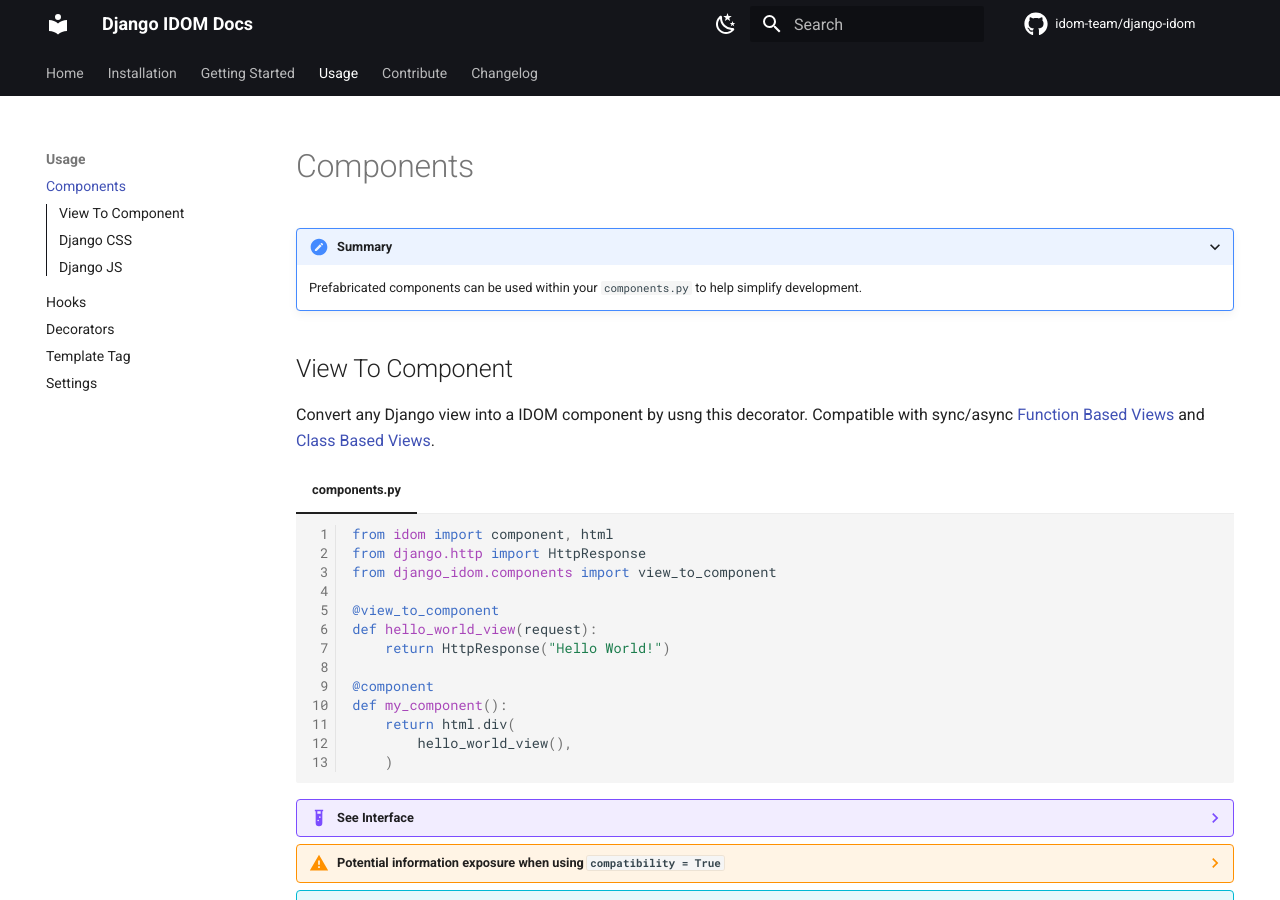
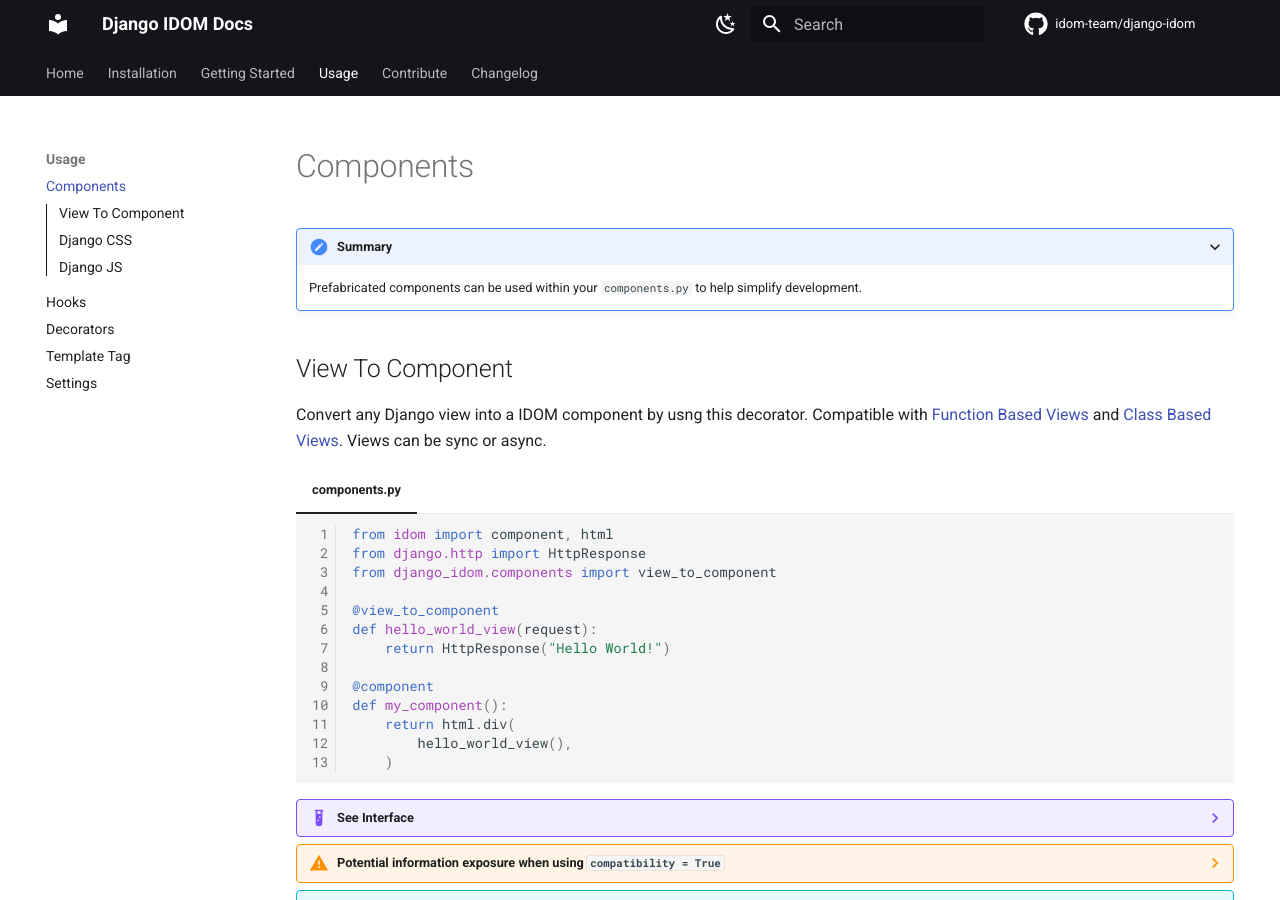
Before and after one commit to reactive-python/reactpy-django, an MkDocs documentation site: the page built from docs/src/features/components.md, in a window 1280 px wide and 900 px high. Built offline with MkDocs 1.6.1 and Material for MkDocs 9.7.7, drawn with Linux system fonts in a browser that asks for light colours; comment, search, counter and statistics services are not loaded.

Commit message:
clarify sync/async support

```diff
--- a/docs/src/features/components.md
+++ b/docs/src/features/components.md
@@ -4,7 +4,7 @@
 
 ## View To Component
 
-Convert any Django view into a IDOM component by usng this decorator. Compatible with sync/async [Function Based Views](https://docs.djangoproject.com/en/dev/topics/http/views/) and [Class Based Views](https://docs.djangoproject.com/en/dev/topics/class-based-views/).
+Convert any Django view into a IDOM component by usng this decorator. Compatible with [Function Based Views](https://docs.djangoproject.com/en/dev/topics/http/views/) and [Class Based Views](https://docs.djangoproject.com/en/dev/topics/class-based-views/). Views can be sync or async.
 
 === "components.py"
 
```
